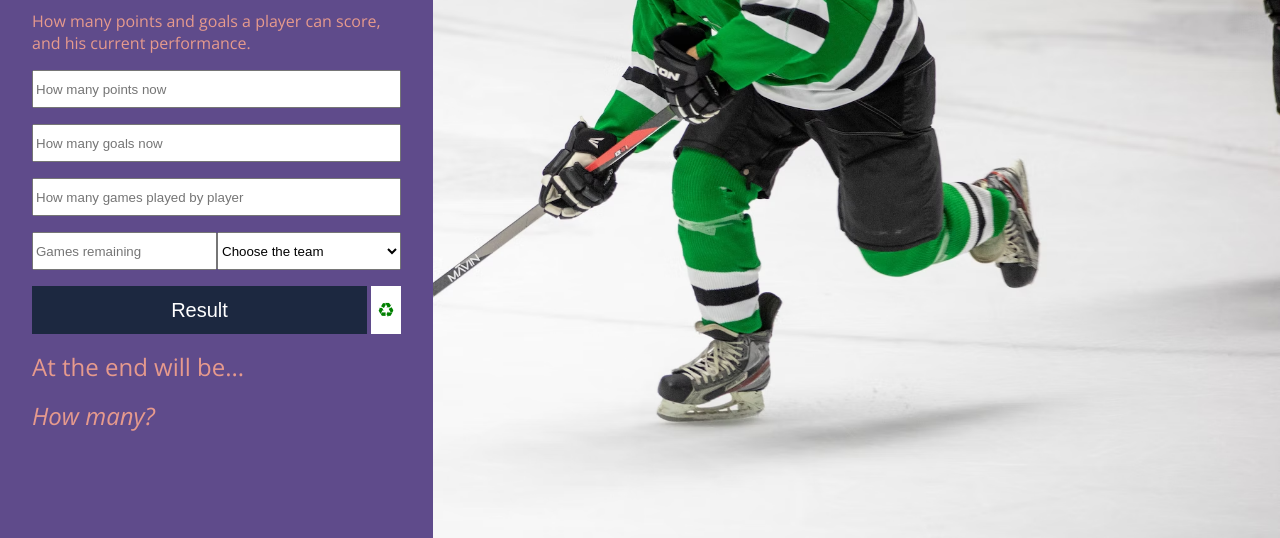
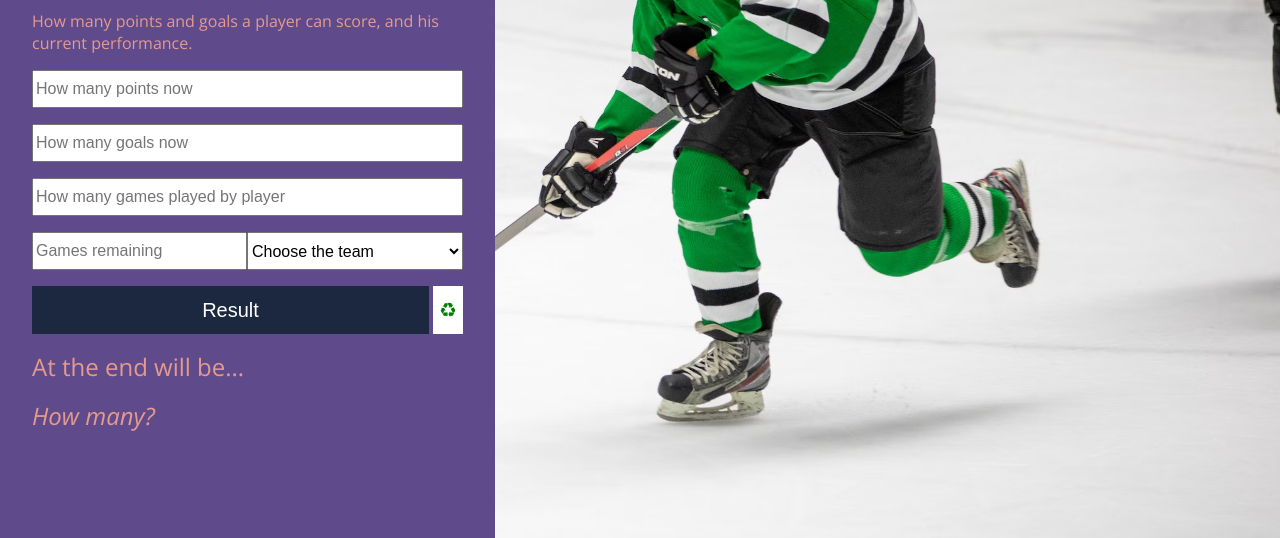
Before and after one commit to milanych/p-statdata-nhl, a plain HTML site: page index.html in a window 1280 px wide. Shown: the part 262-800 px from the top of the page. Drawn offline with nearby package versions, Linux system fonts and the light colour scheme.

Commit message:
added input font size

```diff
--- a/assets/style.css
+++ b/assets/style.css
@@ -11,6 +11,7 @@ body {
   background-size: cover;
   font-family: 'Open Sans', sans-serif;
 }
+input, select { font-size: 100%; }
 .data-container {
   background-color: #5F4B8BFF;
   color: #E69A8DFF;
```
